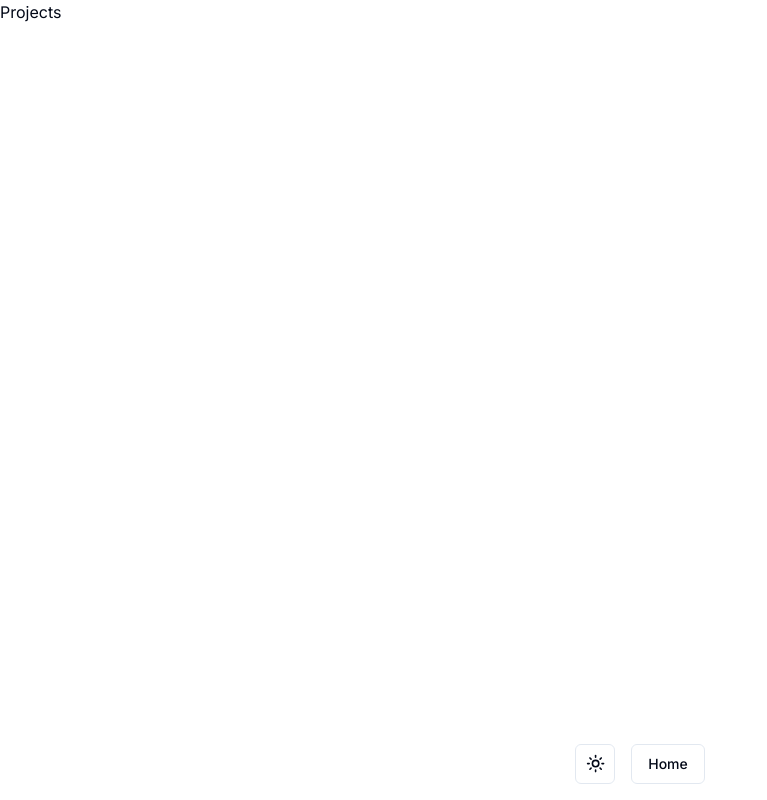
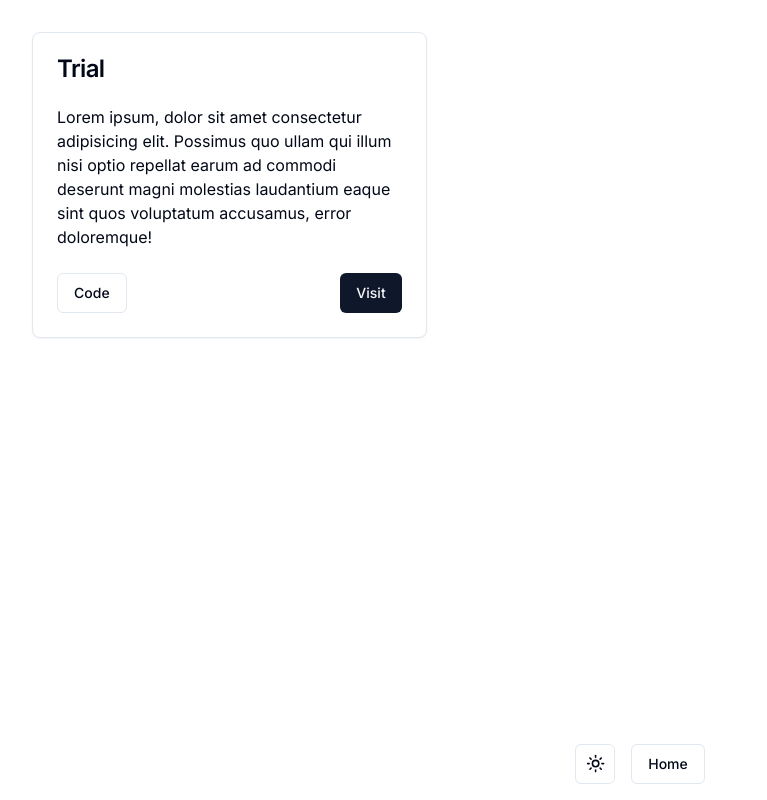
Before and after one commit to davidevignozzi/animation-mastery, a Next.js app: page / in a window 1280 px wide. Shown: the whole page, without its empty margins (0-767 px from the left). Built offline with nearby package versions, Linux system fonts and the light colour scheme.

Commit message:
:lipstick: Project Card

```diff
--- a/app/page.tsx
+++ b/app/page.tsx
@@ -1,7 +1,11 @@
+import ProjectCard from '@/components/ProjectCard';
+
 export default function Home() {
   return (
-    <main>
-      <h1>Projects</h1>
-    </main>
+    <div className="container my-8">
+      <main className="grid grid-cols-1 gap-4 md:grid-cols-2 lg:grid-cols-3">
+        <ProjectCard name={'trial'} codeLink="/" link="/projects/trial" />
+      </main>
+    </div>
   );
 }
--- /dev/null
+++ b/components/ProjectCard.tsx
@@ -0,0 +1,48 @@
+import {
+  Card,
+  CardContent,
+  CardFooter,
+  CardHeader,
+  CardTitle
+} from '@/components/ui/card';
+import Link from 'next/link';
+import { buttonVariants } from './ui/button';
+
+interface propsInterface {
+  name: string;
+  codeLink: string;
+  link: string;
+}
+
+const ProjectCard = (props: propsInterface) => {
+  const { name, codeLink, link } = props;
+
+  return (
+    <Card className="w-full">
+      <CardHeader>
+        <CardTitle className="capitalize">{name}</CardTitle>
+      </CardHeader>
+      <CardContent>
+        Lorem ipsum, dolor sit amet consectetur adipisicing elit. Possimus
+        quo ullam qui illum nisi optio repellat earum ad commodi deserunt
+        magni molestias laudantium eaque sint quos voluptatum accusamus,
+        error doloremque!
+      </CardContent>
+      <CardFooter className="flex justify-between">
+        <Link
+          href={codeLink}
+          className={buttonVariants({ variant: 'outline' })}
+        >
+          Code
+        </Link>
+        <Link
+          href={link}
+          className={buttonVariants({ variant: 'default' })}
+        >
+          Visit
+        </Link>
+      </CardFooter>
+    </Card>
+  );
+};
+export default ProjectCard;
--- /dev/null
+++ b/components/ui/card.tsx
@@ -0,0 +1,79 @@
+import * as React from "react"
+
+import { cn } from "@/lib/utils"
+
+const Card = React.forwardRef<
+  HTMLDivElement,
+  React.HTMLAttributes<HTMLDivElement>
+>(({ className, ...props }, ref) => (
+  <div
+    ref={ref}
+    className={cn(
+      "rounded-lg border bg-card text-card-foreground shadow-sm",
+      className
+    )}
+    {...props}
+  />
+))
+Card.displayName = "Card"
+
+const CardHeader = React.forwardRef<
+  HTMLDivElement,
+  React.HTMLAttributes<HTMLDivElement>
+>(({ className, ...props }, ref) => (
+  <div
+    ref={ref}
+    className={cn("flex flex-col space-y-1.5 p-6", className)}
+    {...props}
+  />
+))
+CardHeader.displayName = "CardHeader"
+
+const CardTitle = React.forwardRef<
+  HTMLParagraphElement,
+  React.HTMLAttributes<HTMLHeadingElement>
+>(({ className, ...props }, ref) => (
+  <h3
+    ref={ref}
+    className={cn(
+      "text-2xl font-semibold leading-none tracking-tight",
+      className
+    )}
+    {...props}
+  />
+))
+CardTitle.displayName = "CardTitle"
+
+const CardDescription = React.forwardRef<
+  HTMLParagraphElement,
+  React.HTMLAttributes<HTMLParagraphElement>
+>(({ className, ...props }, ref) => (
+  <p
+    ref={ref}
+    className={cn("text-sm text-muted-foreground", className)}
+    {...props}
+  />
+))
+CardDescription.displayName = "CardDescription"
+
+const CardContent = React.forwardRef<
+  HTMLDivElement,
+  React.HTMLAttributes<HTMLDivElement>
+>(({ className, ...props }, ref) => (
+  <div ref={ref} className={cn("p-6 pt-0", className)} {...props} />
+))
+CardContent.displayName = "CardContent"
+
+const CardFooter = React.forwardRef<
+  HTMLDivElement,
+  React.HTMLAttributes<HTMLDivElement>
+>(({ className, ...props }, ref) => (
+  <div
+    ref={ref}
+    className={cn("flex items-center p-6 pt-0", className)}
+    {...props}
+  />
+))
+CardFooter.displayName = "CardFooter"
+
+export { Card, CardHeader, CardFooter, CardTitle, CardDescription, CardContent }
```
